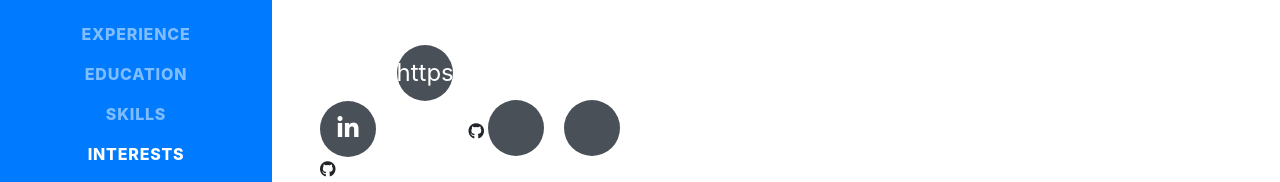
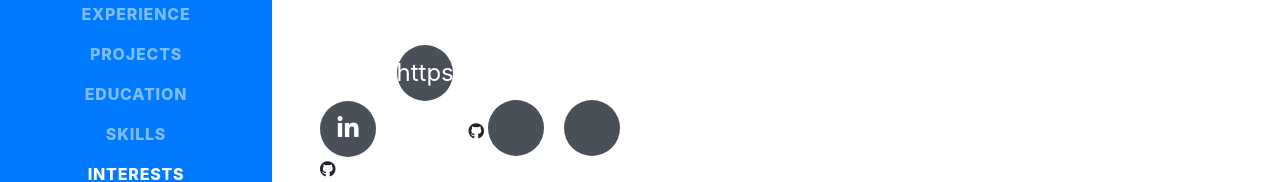
Before and after one commit to larrycurran/larrycurran.github.io, a website with bundled scripts: page index.html in a window 1280 px wide. Shown: the part 418-600 px from the top of the page. Built offline with nearby package versions, Linux system fonts and the light colour scheme; some icons are missing; a web font is replaced by a local one.

Commit message:
Update index.html

```diff
--- a/index.html
+++ b/index.html
@@ -42,6 +42,9 @@
         </li>
         <li class="nav-item">
           <a class="nav-link js-scroll-trigger" href="#experience">Experience</a>
+        </li>
+        <li class="nav-item">
+          <a class="nav-link js-scroll-trigger" href="#projects">Projects</a>
         </li>
         <li class="nav-item">
           <a class="nav-link js-scroll-trigger" href="#education">Education</a>
```
